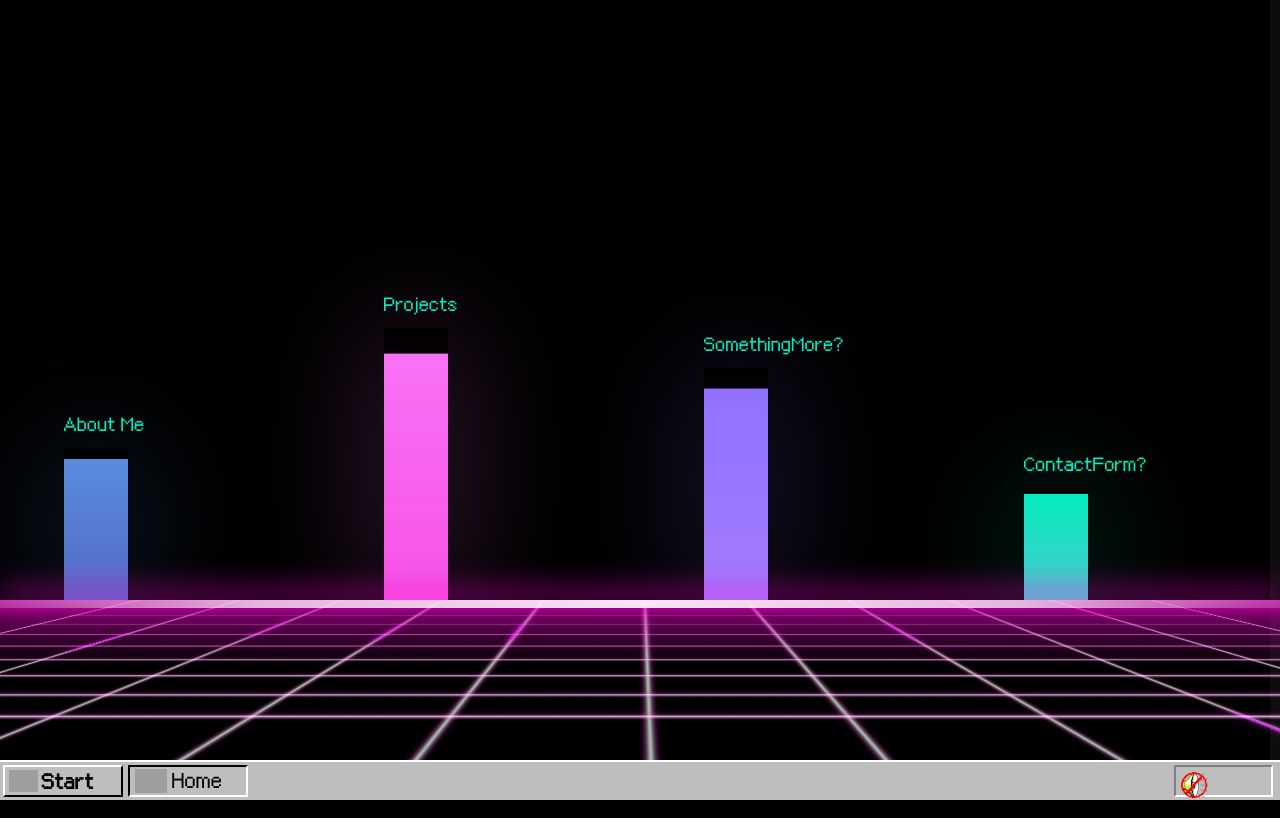
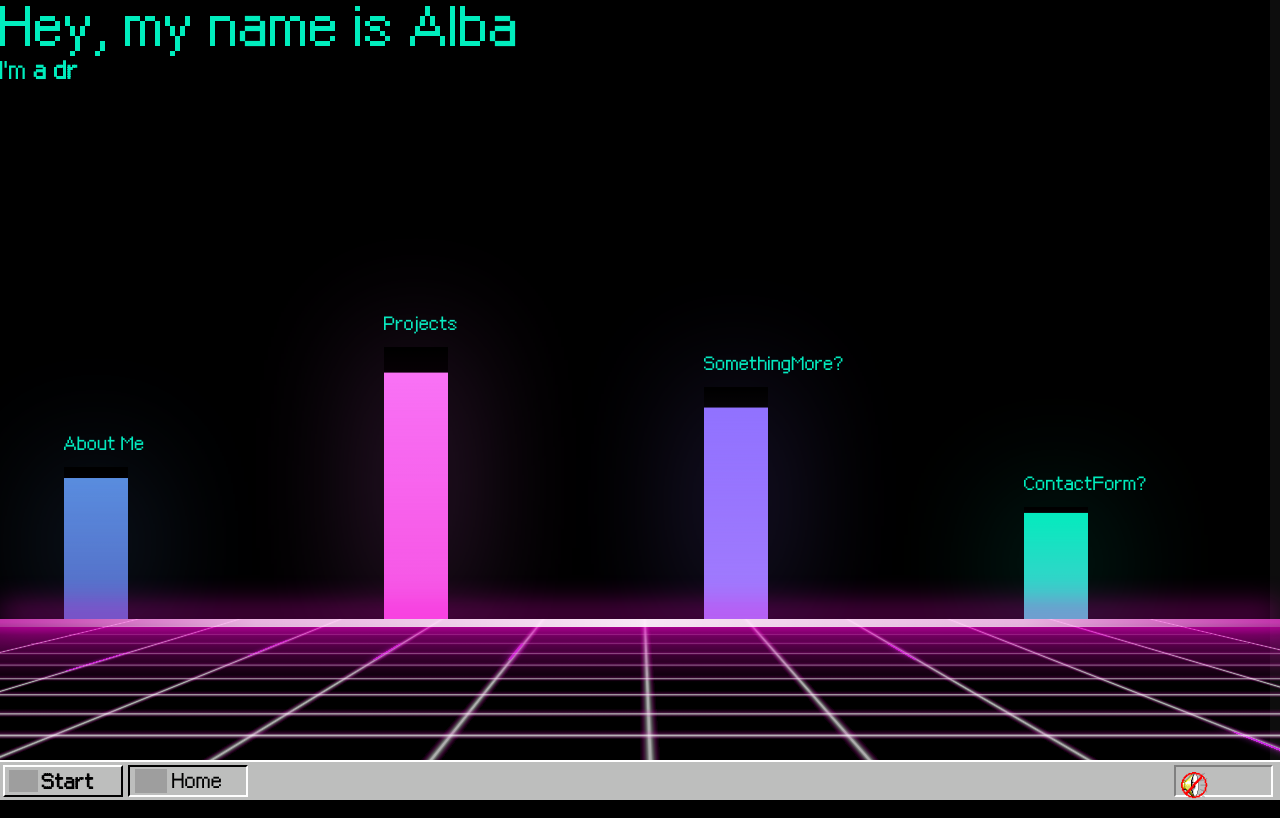
Before and after one commit to PeachBlack-Alba/myCV, a React (Create React App) app: page / in a window 1280 px wide. Built offline with nearby package versions, Linux system fonts and the light colour scheme; grey boxes are pictures that could not be loaded.

Commit message:
first info

```diff
--- a/src/App.css
+++ b/src/App.css
@@ -223,7 +223,7 @@ body {
 
 /*******FIRST SECTION *******/
 
-.aboutMe {
+/* .aboutMe {
   background: linear-gradient(-45deg, #ee7752, #e73c7e, #23a6d5, #23d5ab);
   animation: gradient 20s ease infinite;
   background-size: 400% 400%;
@@ -243,6 +243,9 @@ body {
   100% {
     background-position: 0% 50%;
   }
+} */
+.aboutMe {
+  color: #00edbd;
 }
 
 /****************************SCROLLBAR***************************/
@@ -306,7 +309,7 @@ body {
   /* titulos */
   position: relative;
   display: flex;
-  height: 75vh;
+  height: 65vh;
   overflow: hidden;
 }
 .home-grid {
--- a/src/components/FirstInfo.js
+++ b/src/components/FirstInfo.js
@@ -17,11 +17,11 @@ export default function FirstInfo() {
               "a drummer 🥁",
               1000,
               "a tattoo artist 🔥",
-              1000
+              1000,
             ]}
           ></Typical>
         </p>
-        <p>Add text here</p>
+        <p></p>
       </div>
     </div>
   );
--- a/src/components/Landing.js
+++ b/src/components/Landing.js
@@ -19,6 +19,7 @@ class Landing extends Component {
 
     return (
       <div>
+        <FirstInfo></FirstInfo>
         <div id="progressBar"></div>
         <div id="scrollPath"></div>
 
```
Also changed, not shown: src/components/Clock.js (added, +9 -0 lines).
